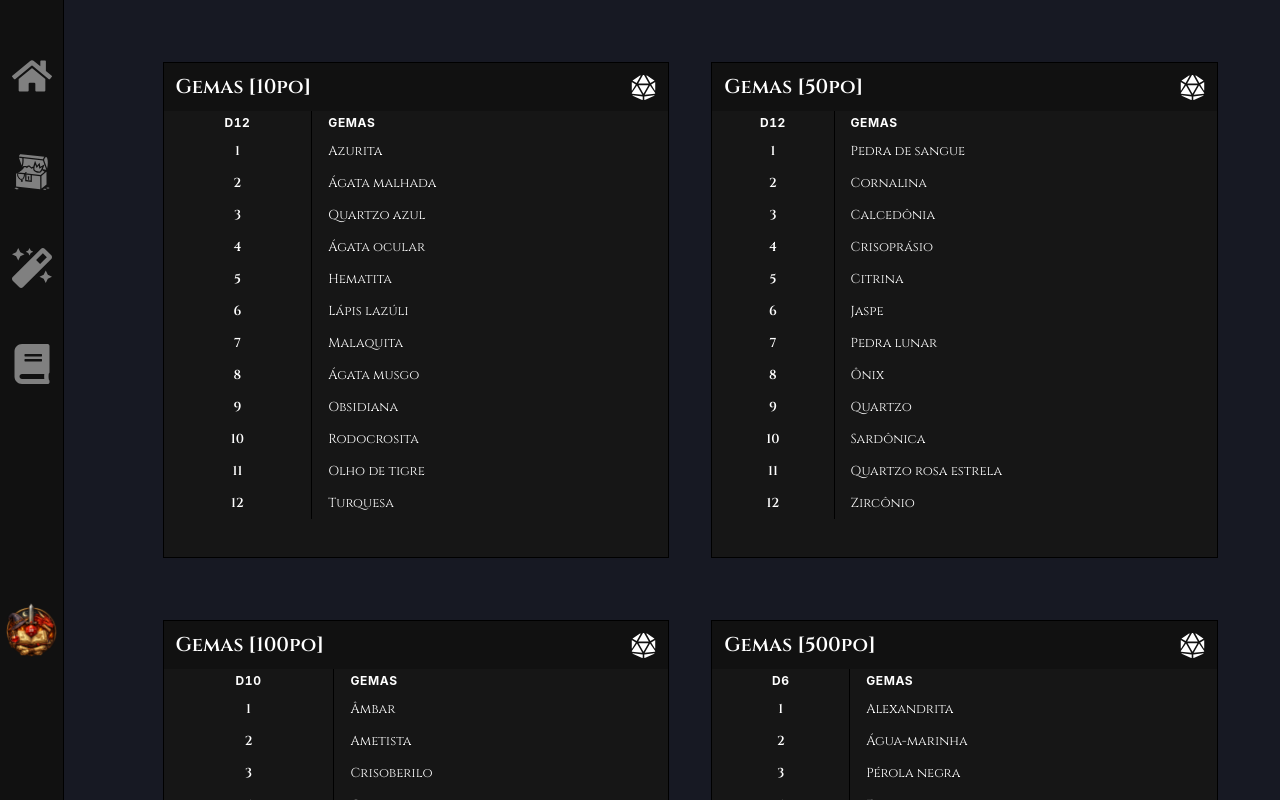
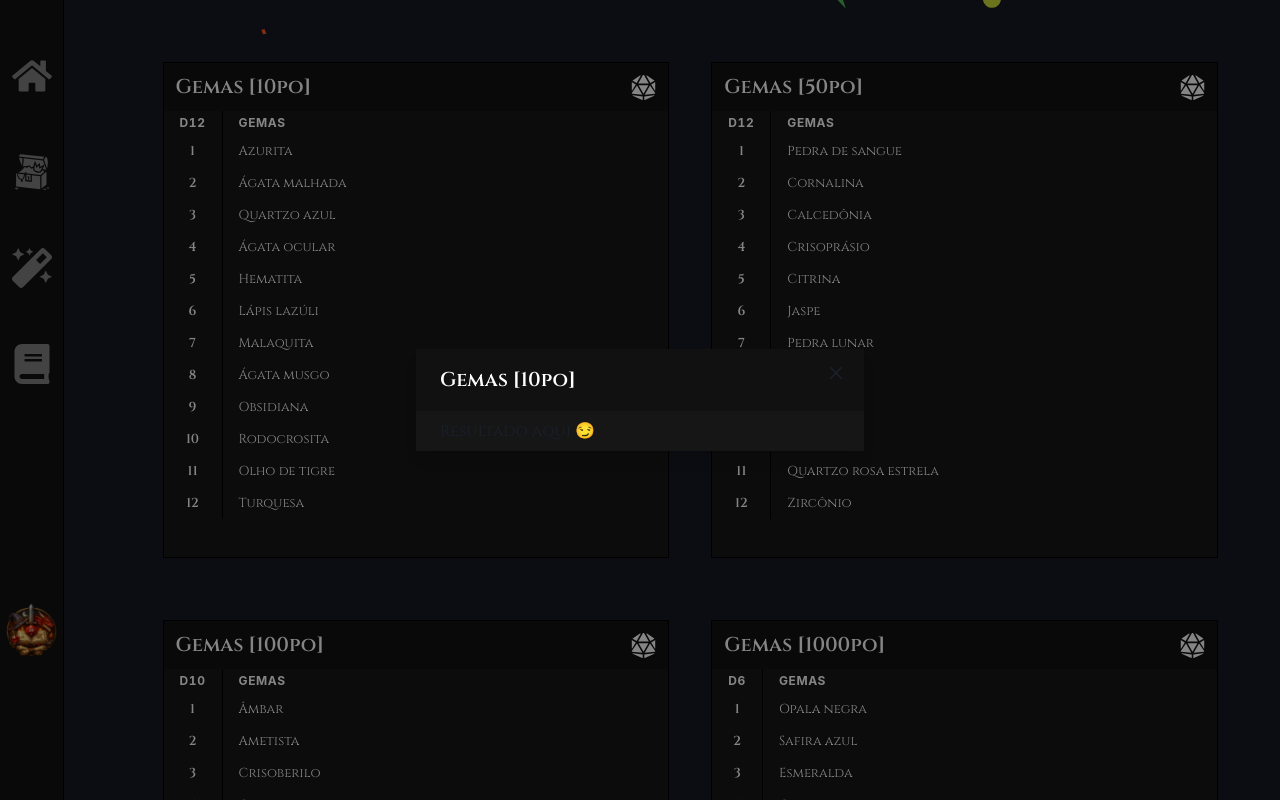
Before and after one commit to Fkmatheus/RpgManager, a React (Vite) app: page /Gemas in a window 1280 px wide. Both pictures are taken after a click on the button 643 px from the left and 87 px from the top of the page. Shown: the top 800 px of the page. Built offline with nearby package versions, Linux system fonts and the light colour scheme.

Commit message:
feat: Finalização da versão inicial de GemsSection e inicio da construção de modal

```diff
--- a/package.json
+++ b/package.json
@@ -15,6 +15,7 @@
     "@emotion/styled": "^11.14.1",
     "framer-motion": "^12.38.0",
     "react": "^19.2.0",
+    "react-confetti": "^6.4.0",
     "react-dom": "^19.2.0",
     "react-icons": "^5.6.0",
     "react-router-dom": "^7.13.1"
--- a/src/components/DefaultTable/DefaultTable.tsx
+++ b/src/components/DefaultTable/DefaultTable.tsx
@@ -27,14 +27,14 @@ export function DefaultTable({dice, type, data, fontSize}: DefaultTableProps) {
       <Table size="sm" variant="unstyled" color={"white"} backgroundColor={"#161616"}>
         <Thead>
           <Tr>
-            <Th  textAlign={"center"} borderRight={"solid black 1px"}>{dice}</Th>
+            <Th width={"20px"}  textAlign={"center"} borderRight={"solid black 1px"}>{dice}</Th>
             <Th>{type}</Th>
           </Tr>
         </Thead>
 
         <Tbody>
           {data.map((item) => (
-            <Tr key={item.id}>
+            <Tr key={item.id} _hover={{backgroundColor: "#272727", fontWeight: "bold", color: "tomato"}}>
               <Td fontSize={fontSize ? fontSize : 13} fontWeight={"bold"} textAlign={"center"} borderRight={"solid black 1px"}>{item.d10}</Td>
               <Td fontSize={fontSize ? fontSize : 13}>{item.name}</Td>
             </Tr>
--- a/src/components/Footer/Footer.tsx
+++ b/src/components/Footer/Footer.tsx
@@ -12,18 +12,18 @@ export function Footer() {
                 <Box width={"40%"} display={"flex"} alignItems={"center"} justifyContent={"center"} flexDirection={"row"}>
                     <Box color={"white"} fontFamily={'Cinzel'} width={"50%"} height={"100%"} display={"flex"} alignItems={"center"} justifyContent={"center"} flexDirection={"column"}>
                         <Text fontWeight={"bold"} marginBottom={5}>PÁGINAS</Text>
-                        <Text _hover={{ transform: "scale(1.2)", fontWeight: "bold", cursor: "pointer"}}>Objetos de arte</Text>
-                        <Text _hover={{ transform: "scale(1.2)", fontWeight: "bold", cursor: "pointer"}}>Gemas</Text>
-                        <Text _hover={{ transform: "scale(1.2)", fontWeight: "bold", cursor: "pointer"}}>Itens mágicos</Text>
-                        <Text _hover={{ transform: "scale(1.2)", fontWeight: "bold", cursor: "pointer"}}>Lista de magias</Text>
-                        <Text _hover={{ transform: "scale(1.2)", fontWeight: "bold", cursor: "pointer"}}>Livros</Text>
-                        <Text _hover={{ transform: "scale(1.2)", fontWeight: "bold", cursor: "pointer"}}>Pilha de tesouro</Text>
+                        <Text _hover={{ color: "tomato", transform: "scale(1.2)", fontWeight: "bold", cursor: "pointer"}}>Objetos de arte</Text>
+                        <Text _hover={{ color: "tomato", transform: "scale(1.2)", fontWeight: "bold", cursor: "pointer"}}>Gemas</Text>
+                        <Text _hover={{ color: "tomato", transform: "scale(1.2)", fontWeight: "bold", cursor: "pointer"}}>Itens mágicos</Text>
+                        <Text _hover={{ color: "tomato", transform: "scale(1.2)", fontWeight: "bold", cursor: "pointer"}}>Lista de magias</Text>
+                        <Text _hover={{ color: "tomato", transform: "scale(1.2)", fontWeight: "bold", cursor: "pointer"}}>Livros</Text>
+                        <Text _hover={{ color: "tomato", transform: "scale(1.2)", fontWeight: "bold", cursor: "pointer"}}>Pilha de tesouro</Text>
                     </Box>
                     <Box color={"white"} fontFamily={'Cinzel'} width={"50%"} height={"100%"} display={"flex"} alignItems={"center"} justifyContent={"center"} flexDirection={"column"}>
                         <Text fontWeight={"bold"} marginBottom={5}>CONTATO</Text>
-                        <Text _hover={{ transform: "scale(1.2)", fontWeight: "bold", cursor: "pointer"}}>E-Mail</Text>
-                        <Text _hover={{ transform: "scale(1.2)", fontWeight: "bold", cursor: "pointer"}}>Linkedin</Text>
-                        <Text _hover={{ transform: "scale(1.2)", fontWeight: "bold", cursor: "pointer"}}>Discord</Text>
+                        <Text _hover={{ color: "tomato", transform: "scale(1.2)", fontWeight: "bold", cursor: "pointer"}}>E-Mail</Text>
+                        <Text _hover={{ color: "tomato", transform: "scale(1.2)", fontWeight: "bold", cursor: "pointer"}}>Linkedin</Text>
+                        <Text _hover={{ color: "tomato", transform: "scale(1.2)", fontWeight: "bold", cursor: "pointer"}}>Discord</Text>
                     </Box>
                 </Box>
                 <Box display={"flex"} alignItems={"center"} justifyContent={"center"}>
--- a/src/components/GemsSection/GemsSection.tsx
+++ b/src/components/GemsSection/GemsSection.tsx
@@ -1,5 +1,6 @@
 import { Box, Flex } from "@chakra-ui/react";
 import { ItemTableCard } from "../ItemTableCard/ItemTableCard";
+import { Footer } from "../Footer/Footer";
 
 const gems_10po = [
   { id: 1, d10: 1, name: "Azurita" },
@@ -73,6 +74,7 @@ const gems_5000po = [
 
 export function GemsSection() {
   return (
+    <>
       <Flex height={"285vh"}
         width={"100%"}
         backgroundColor={"gray.900"}
@@ -89,8 +91,8 @@ export function GemsSection() {
           flexDirection={"row"}
           justifyContent={"space-between"}
         >
-                <ItemTableCard tableName='Gemas [10po]' data={gems_10po} type='Gemas' dice="D12"/>
-                <ItemTableCard tableName='Gemas [50po]' data={gems_50po} type='Gemas' dice="D12"/>
+          <ItemTableCard tableName='Gemas [10po]' data={gems_10po} type='Gemas' dice="D12" />
+          <ItemTableCard tableName='Gemas [50po]' data={gems_50po} type='Gemas' dice="D12" />
 
         </Box>
 
@@ -103,8 +105,8 @@ export function GemsSection() {
           flexDirection={"row"}
           justifyContent={"space-between"}
         >
-                <ItemTableCard tableName='Gemas [100po]' data={gems_100po} type='Gemas' dice="D10"/>
-                <ItemTableCard tableName='Gemas [500po]' data={gems_500po} type='Gemas' dice="D6"/>
+          <ItemTableCard tableName='Gemas [100po]' data={gems_100po} type='Gemas' dice="D10" />
+          <ItemTableCard tableName='Gemas [1000po]' data={gems_1000po} type='Gemas' dice="D6" />
 
         </Box>
 
@@ -117,11 +119,12 @@ export function GemsSection() {
           flexDirection={"row"}
           justifyContent={"space-between"}
         >
-                <ItemTableCard tableName='Gemas [1000po]' data={gems_1000po} type='Gemas' dice="D8"/>
-                <ItemTableCard tableName='Gemas [5000po]' data={gems_5000po} type='Gemas' dice="D4"/>
+          <ItemTableCard tableName='Gemas [500po]' data={gems_500po} type='Gemas' dice="D8" height="46vh" />
+          <ItemTableCard tableName='Gemas [5000po]' data={gems_5000po} type='Gemas' dice="D4" height="46vh" />
 
         </Box>
-
+      <Footer/>
       </Flex>
+    </>
   )
 }
--- a/src/components/Header/Header.tsx
+++ b/src/components/Header/Header.tsx
@@ -16,16 +16,16 @@ export function Header() {
 
 				<Flex cursor={"pointer"} gap={0} fontSize={22} padding={0} textColor={"black"} flexDirection={"column"} alignItems={"center"}>
 					<Box>
-						<Box color={"gray"} marginTop={"20%"} height={"12vh"} width={"100%"} textAlign={"center"} display={"flex"} justifyContent={"center"} alignItems={"center"} _hover={{ textColor: "white", fontWeight: "bold" }}>
+						<Box color={"gray"} marginTop={"20%"} height={"12vh"} width={"100%"} textAlign={"center"} display={"flex"} justifyContent={"center"} alignItems={"center"} _hover={{ textColor: "tomato", fontWeight: "bold" }}>
 							<Link _hover={{ textDecoration: "none" }} as={RouterLink} to="/"><FaHome size={40} /></Link>
 						</Box>
-						<Box color={"gray"} height={"12vh"} width={"100%"} textAlign={"center"} display={"flex"} justifyContent={"center"} alignItems={"center"} _hover={{ textColor: "white", fontWeight: "bold" }}>
+						<Box color={"gray"} height={"12vh"} width={"100%"} textAlign={"center"} display={"flex"} justifyContent={"center"} alignItems={"center"} _hover={{ textColor: "tomato", fontWeight: "bold" }}>
 							<Link as={RouterLink} _hover={{ textDecoration: "none" }} to="/"><GiOpenTreasureChest size={40} /></Link>
 						</Box>
-						<Box color={"gray"} height={"12vh"} width={"100%"} textAlign={"center"} display={"flex"} justifyContent={"center"} alignItems={"center"} _hover={{ textColor: "white", fontWeight: "bold" }}>
+						<Box color={"gray"} height={"12vh"} width={"100%"} textAlign={"center"} display={"flex"} justifyContent={"center"} alignItems={"center"} _hover={{ textColor: "tomato", fontWeight: "bold" }}>
 							<Link as={RouterLink} _hover={{ textDecoration: "none" }} to="/"><FaMagic size={40} /></Link>
 						</Box>
-						<Box color={"gray"} height={"12vh"} width={"100%"} textAlign={"center"} display={"flex"} justifyContent={"center"} alignItems={"center"} _hover={{ textColor: "white", fontWeight: "bold" }}>
+						<Box color={"gray"} height={"12vh"} width={"100%"} textAlign={"center"} display={"flex"} justifyContent={"center"} alignItems={"center"} _hover={{ textColor: "tomato", fontWeight: "bold" }}>
 							<Link as={RouterLink} _hover={{ textDecoration: "none" }} to="/"><FaBook size={40} /></Link>
 						</Box>
 					</Box>
--- a/src/components/ItemTableCard/ItemTableCard.tsx
+++ b/src/components/ItemTableCard/ItemTableCard.tsx
@@ -1,6 +1,8 @@
-import { Box, Button, Text } from "@chakra-ui/react";
+import { Box, Button, Modal, ModalBody, ModalCloseButton, ModalContent, ModalHeader, ModalOverlay, Spinner, Text, useDisclosure } from "@chakra-ui/react";
 import { DefaultTable } from "../DefaultTable/DefaultTable";
 import { FaDiceD20 } from "react-icons/fa";
+import { useState } from "react";
+import Confetti from "react-confetti";
 
 interface TableItem {
     id: number;
@@ -13,9 +15,13 @@ interface ItemTableCardProps {
     data: TableItem[];
     type: string;
     dice?: string;
+    height?: string
 }
 
-export function ItemTableCard({ tableName, data, dice, type }: ItemTableCardProps) {
+export function ItemTableCard({ tableName, data, dice, type, height }: ItemTableCardProps) {
+    const { isOpen, onOpen, onClose } = useDisclosure();
+    const [loading, setLoading] = useState(false);
+    const [showConfetti, setShowConfetti] = useState(false);
     return (
         <Box backgroundColor={"#161616"} overflowY="auto" css={{
             '&::-webkit-scrollbar': {
@@ -23,12 +29,59 @@ export function ItemTableCard({ tableName, data, dice, type }: ItemTableCardProp
             },
             '-ms-overflow-style': 'none',
             'scrollbar-width': 'none',
-        }} width={"48%"} height={"62vh"} border={"solid 1px black"}>
+        }} width={"48%"} height={height ? height : "62vh"} border={"solid 1px black"}>
             <Box display={"flex"} flexDirection={"row"} fontSize={20} alignItems={"center"} textAlign={"center"} fontWeight={"bold"} color={"white"} width={"100%"} height={"6vh"} backgroundColor={"#111111"} justifyContent={"space-between"}>
                 <Text marginLeft={3}>{tableName}</Text>
-                <Button marginRight={3} p={0} minW="auto" h="auto" _hover={{ color: "tomato" }} backgroundColor={"#111111"} color={"white"} variant={"ghost"}><FaDiceD20 size={25} /></Button>
+                <Button onClick={() => {
+                    onOpen();
+                    setLoading(true);
+
+                    setTimeout(() => {
+                        setLoading(false);
+                        setShowConfetti(true);
+
+                        setTimeout(() => {
+                            setShowConfetti(false);
+                        }, 8000);
+                    }, 2000);
+                }} marginRight={3} p={0} minW="auto" h="auto" _hover={{ color: "tomato" }} backgroundColor={"#111111"} color={"white"} variant={"ghost"}><FaDiceD20 size={25} /></Button>
             </Box>
             <DefaultTable dice={dice ? dice : 'd10'} type={type} data={data} />
+
+            <Modal isOpen={isOpen} onClose={onClose} isCentered>
+                <ModalOverlay />
+                {showConfetti && (
+                    <Confetti
+                        numberOfPieces={200}
+                        recycle={false}
+                        style={{
+                            position: "fixed",
+                            top: 0,
+                            left: 0,
+                            pointerEvents: "none"
+                        }}
+                    />
+                )}
+                <ModalContent>
+                    <ModalHeader fontFamily={'Cinzel'} color={"white"} backgroundColor={"#111111"}>{tableName}</ModalHeader>
+                    <ModalCloseButton />
+                    <ModalBody fontFamily={'Cinzel'} backgroundColor={"#161616"}>
+                        {loading ? (
+                            <Spinner
+                                size="xl"
+                                thickness="6px"
+                                speed="0.7s"
+                                color="tomato"
+                                emptyColor="white"
+                            />
+                        ) : (<>
+                            <Text>Resultado aqui 😏</Text>
+                        </>
+
+                        )}
+                    </ModalBody>
+                </ModalContent>
+            </Modal>
         </Box>
     )
 }
```
Also changed, not shown: 2 other files (tests, documents, lock files or other folders). Lines whose indentation alone changed are shown as unchanged.
